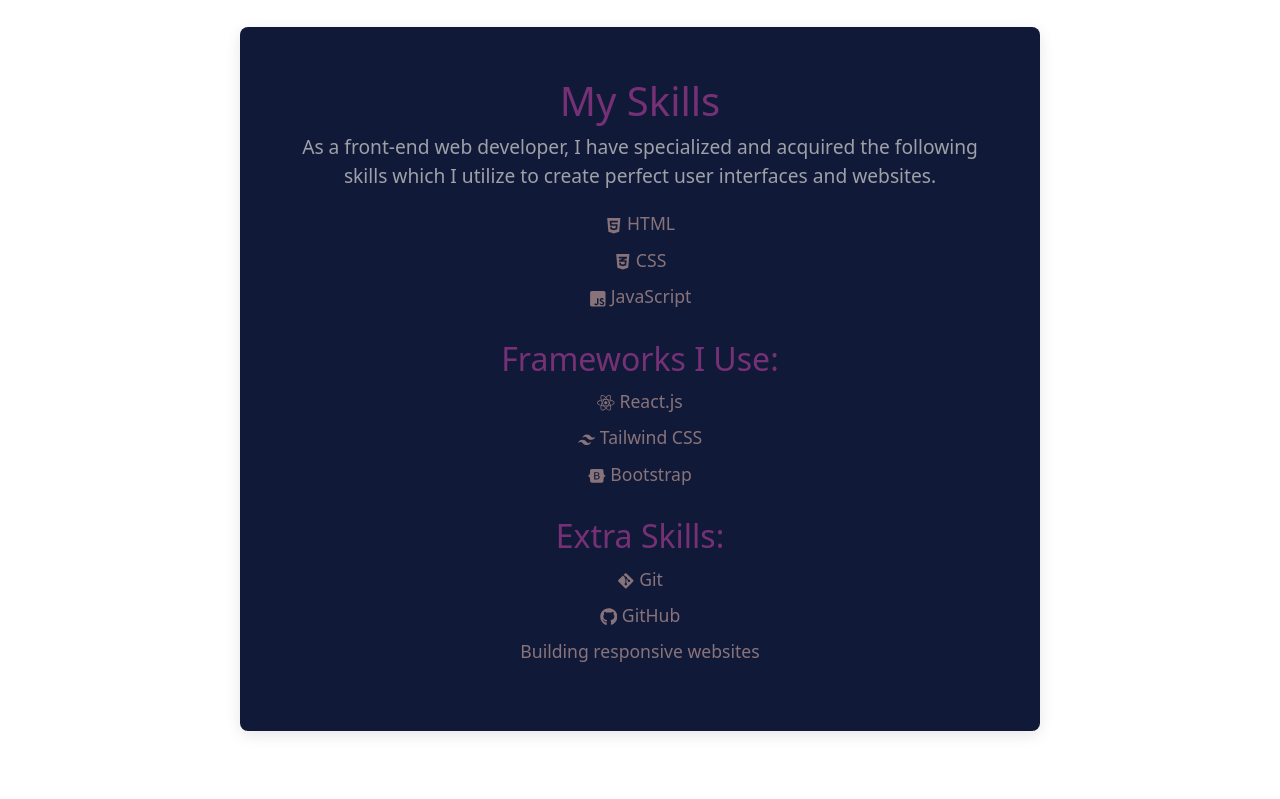
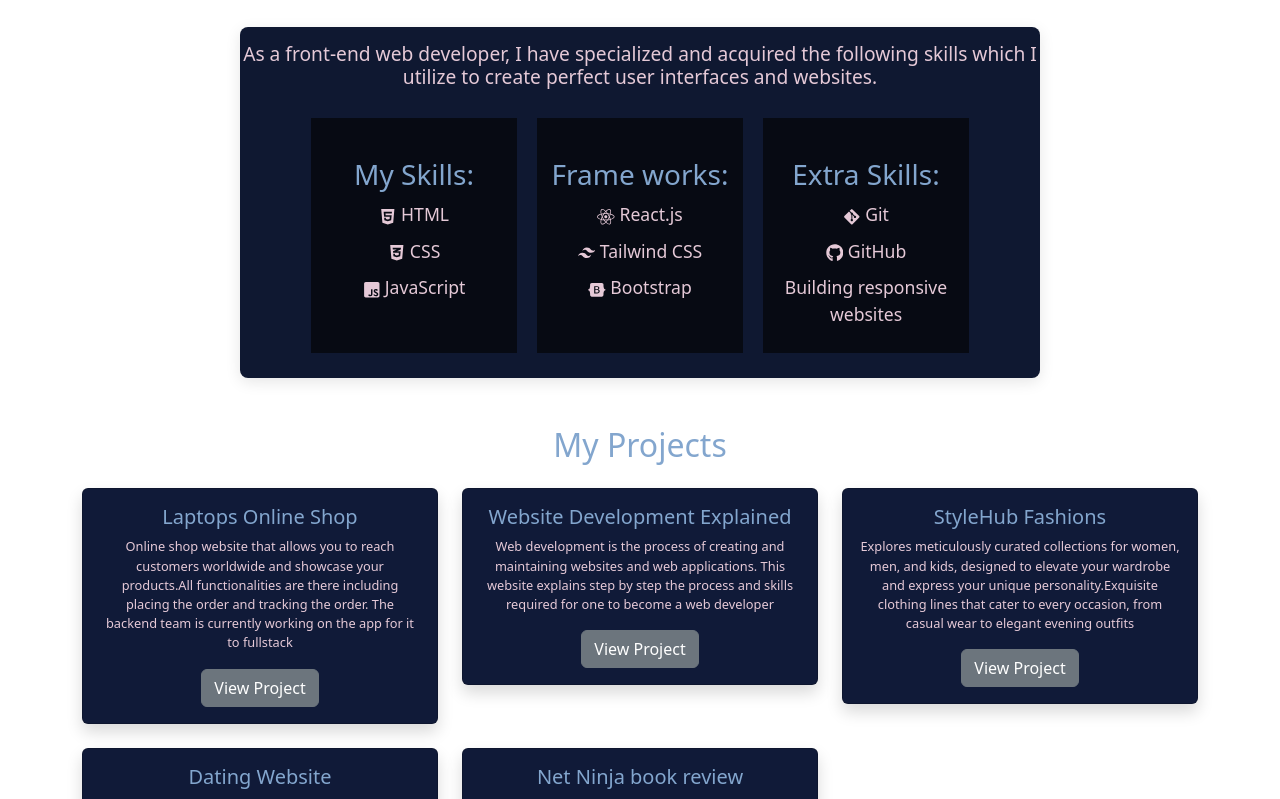
Before and after one commit to nyapo1/ReactPortolio, a React (Vite) app: page / in a window 1280 px wide. Shown: the part 400-1199 px from the top of the page. Built offline with nearby package versions, Linux system fonts and the light colour scheme.

Commit message:
Add Projects

```diff
--- a/src/App.jsx
+++ b/src/App.jsx
@@ -1,19 +1,19 @@
-import { useState } from 'react';
 import './App.css';
 import 'bootstrap/dist/css/bootstrap.min.css';
 import Navbars from './components/Navbar';
 import './index.css'
 import Hero from './components/Hero';
 import Skills from './components/Skills';
+import Projects from './components/Projects';
 
 function App() {
-  const [count, setCount] = useState(0);
 
   return (
     <>
     <Navbars/>
     <Hero/>
     <Skills/>
+    <Projects/>
     </>
   );
 }
--- /dev/null
+++ b/src/components/Projects.jsx
@@ -0,0 +1,65 @@
+import React from 'react';
+import { motion } from 'framer-motion';
+import '../styles/Project.css';
+
+const projects = [
+  {
+    id: 1,
+    title: 'Laptops Online Shop',
+    description: 'Online shop website  that allows you to reach customers worldwide and showcase your products.All functionalities are there including placing the order and tracking the order. The backend team is currently working on the app for it to fullstack',
+    link:'https://kepler-laptops.vercel.app'
+  },
+  {
+    id: 2,
+    title: 'Website  Development Explained',
+    description: ' Web development is the process of creating and maintaining websites and web applications. This website explains step by step the process and skills required for one to become a web developer',
+    link:'https://topics-six.vercel.app'
+  },
+  {
+    id: 3,
+    title: 'StyleHub Fashions',
+    description: 'Explores  meticulously curated collections for women, men, and kids, designed to elevate your wardrobe and express your unique personality.Exquisite clothing lines that cater to every occasion, from casual wear to elegant evening outfits',
+    link:'https://style-hub-pi.vercel.app'
+  },
+  {
+    id: 4,
+    title: 'Dating Website',
+    description: "This  website has transformed how people connect and form relationships, making it easier to find compatible partners in today's fast-paced world.You can meet people near you or even far away I have developed the frontend part while my team  is currently working on the backend",
+    link:'https://cggals5.vercel.app'
+  },
+  {
+    id: 5,
+    title: 'Net Ninja book review',
+    description: 'The Net Ninja series has gained significant popularity for its engaging and practical approach to web development. This review adverties the book by  covering the key aspects of the book, its strengths, and areas for improvement..',
+    link:'https://net-ninja-book-fkef.vercel.app'
+  },
+];
+
+const Projects = () => {
+  return (
+    <div className="container my-5">
+      <h2 className="text-center mb-4 project-title">My Projects</h2>
+      <div className="row">
+        {projects.map((project) => (
+          <motion.div
+            key={project.id}
+            className="col-md-4 mb-4 "
+            initial={{ opacity: 0, scale: 0.8 }}
+            animate={{ opacity: 1, scale: 1 }}
+            transition={{ duration: 0.5 }}
+          >
+            <div className="card shadow">
+              <div className="card-body align-content-center">
+                <h5 className="card-title">{project.title}</h5>
+                <p className="card-text">{project.description}</p>
+                <a href={project.link} className="btn btn-secondary" target="_blank">View Project</a>
+              </div>
+            </div>
+          </motion.div>
+        ))}
+      </div>
+    </div>
+  );
+};
+
+export default Projects;
--- a/src/components/Skills.jsx
+++ b/src/components/Skills.jsx
@@ -7,22 +7,28 @@
 const Skills = () => {
   return (
     <div className="skills-container my-5" id='#skills'>
-      <motion.h1
-        initial={{ opacity: 0, y: -50 }}
-        animate={{ opacity: 1, y: 0 }}
-        transition={{ duration: 0.5 }}
-        className="skills-title"
-      >
-        My Skills
-      </motion.h1>
-      <motion.p
+
+
+      <motion.h2
         initial={{ opacity: 0, y: -20 }}
         animate={{ opacity: 1, y: 0 }}
         transition={{ duration: 0.5, delay: 0.1 }}
         className="skills-description"
       >
         As a front-end web developer, I have specialized and acquired the following skills which I utilize to create perfect user interfaces and websites.
-      </motion.p>
+      </motion.h2>
+      <div className="row justify-content-center">
+
+          <div className='col-md-3 col-8 all-skills'>
+            <motion.h3
+              initial={{ opacity: 0, y: -50 }}
+              animate={{ opacity: 1, y: 0 }}
+              transition={{ duration: 0.5 }}
+              className="skills-title"
+            >
+              My Skills:
+            </motion.h3>
+
 
             <motion.ul
               initial={{ opacity: 0, y: -20 }}
@@ -34,15 +40,17 @@
               <li><FaCss3Alt/> CSS</li>
               <li><FaJsSquare/> JavaScript</li>
             </motion.ul>
+          </div>
 
-      <motion.h2
+          <div className='col-md-3 col-8 all-skills'>
+            <motion.h3
               initial={{ opacity: 0, y: -30 }}
               animate={{ opacity: 1, y: 0 }}
               transition={{ duration: 0.5, delay: 0.3 }}
               className="skills-frameworks"
             >
-        Frameworks I Use:
-      </motion.h2>
+              Frame works:
+            </motion.h3>
             <motion.ul
               initial={{ opacity: 0, y: -20 }}
               animate={{ opacity: 1, y: 0 }}
@@ -53,15 +61,17 @@
               <li><SiTailwindcss/> Tailwind CSS</li>
               <li><FaBootstrap/>  Bootstrap</li>
             </motion.ul>
+          </div>
 
-      <motion.h2
+          <div className='col-md-3 col-8 all-skills'>
+            <motion.h3
               initial={{ opacity: 0, y: -30 }}
               animate={{ opacity: 1, y: 0 }}
               transition={{ duration: 0.5, delay: 0.5 }}
               className="skills-extra"
             >
               Extra Skills:
-      </motion.h2>
+            </motion.h3>
             <motion.ul
               initial={{ opacity: 0, y: -20 }}
               animate={{ opacity: 1, y: 0 }}
@@ -73,6 +83,10 @@
               <li> Building responsive websites</li>
             </motion.ul>
           </div>
+
+      </div>
+
+    </div>
   );
 }
 
--- a/src/index.css
+++ b/src/index.css
@@ -13,14 +13,7 @@
   -moz-osx-font-smoothing: grayscale;
 }
 
-a {
-  font-weight: 500;
-  color: #646cff;
-  text-decoration: inherit;
-}
-a:hover {
-  color: #535bf2;
-}
+
 
 body {
   margin: 0;
@@ -31,13 +24,6 @@
   background: linear-gradient(#0A1128,#034078);
 }
 
-h1, h2, h3 {
-  color: #FFFFFF; /* or #FFD700 for a gold touch */
-}
-
-p {
-  color: #D3D3D3; /* or #F5F5F5 for off-white */
-}
 
 button {
   border-radius: 8px;
@@ -89,17 +75,21 @@
 }
 
 .hero-text{
-  color:rgba(177, 145, 145,0.75);
+  color:#E5C9D7;
 }
 
 .span-text{
-  color: rgba(163, 59, 144,0.5);
+  color: #0C969C;
 }
 .link-text{
-  color: rgba(252, 82, 220, 0.5);
+  color: #0C969C;
   text-decoration: none;
   will-change: filter;
   transition: filter 300ms;
+}
+
+a:hover {
+  filter: drop-shadow(10px 10px  7em #646cffaa) !important;
 }
 
 .veiw-btn{
--- /dev/null
+++ b/src/styles/Project.css
@@ -0,0 +1,22 @@
+.card {
+  transition: transform 0.2s;
+  background-color: #101a38;
+}
+
+.card:hover {
+  transform: scale(1.05);
+}
+
+.project-title {
+  margin-top: 30px;
+  color: #83A6CE;
+}
+
+.card-title{
+  color:  #83A6CE;
+}
+
+.card-text{
+  color: #E5C9D7;
+  font-size: 0.8rem;
+}
--- a/src/styles/Skills.css
+++ b/src/styles/Skills.css
@@ -1,6 +1,6 @@
 .skills-container {
-  padding: 50px;
-  background-color: #101a38;
+  padding: 15px 0px;
+  background-color: #0f1831;
   border-radius: 8px;
   box-shadow: 0 4px 15px rgba(0, 0, 0, 0.1);
   max-width: 800px;
@@ -11,17 +11,12 @@
   color: rgb(163, 59, 144);
 }
 
-.skills-title {
-  text-align: center;
-  font-size: 2.5rem;
-  color: rgba(163, 59, 144,0.7);
-}
 
 .skills-description {
   text-align: center;
   font-size: 1.2rem;
   margin-bottom: 20px;
-  color:rgba(207, 205, 205, 0.75);
+  color:#E5C9D7;
 }
 
 .skills-list {
@@ -35,13 +30,14 @@
 .skills-extra li{
   font-size: 1.1rem;
   margin: 10px 0;
-  color:rgba(177, 145, 145,0.75);
+  color:#E5C9D7;
 }
 
 .skills-frameworks,
-.skills-extra {
+.skills-extra,
+.skills-title {
   margin-top: 30px;
-  color: rgba(163, 59, 144,0.7);
+  color: #83A6CE;
 }
 
 .skills-footer {
@@ -50,3 +46,9 @@
   margin-top: 30px;
   font-style: italic;
 }
+
+.all-skills{
+  background-color: #070a13;
+  margin: 10px;
+  padding: 10px;
+}
```
Lines whose indentation alone changed are shown as unchanged.
